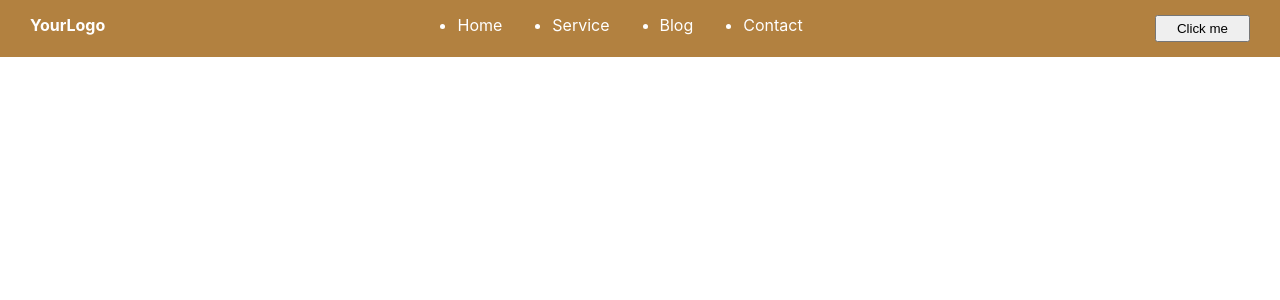
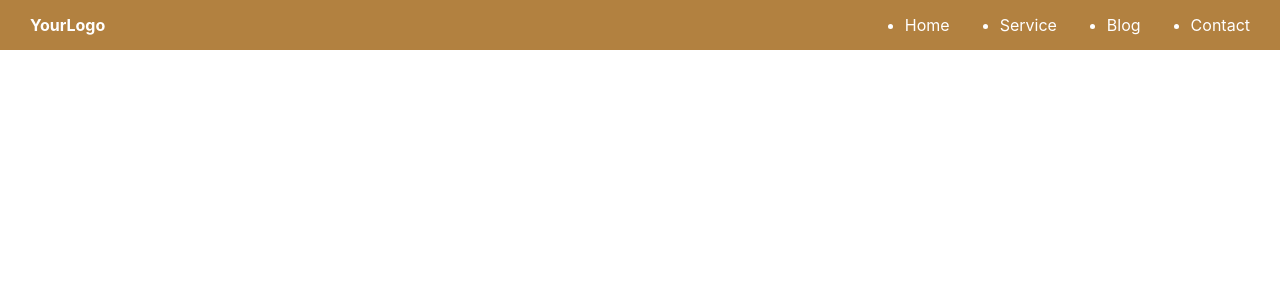
Before and after one commit to gohar-anjum/sr-react, a React (Create React App) app: page / in a window 1280 px wide. Shown: the top 300 px of the page. Built offline with nearby package versions, Linux system fonts and the light colour scheme.

Commit message:
First Commit on React App

```diff
--- a/src/Components/Header.js
+++ b/src/Components/Header.js
@@ -13,8 +13,6 @@ function Header(props){
                 <li>Blog</li>
                 <li>Contact</li>
             </ul>
-
-        <button >Click me</button>
         </div>
     );
 }
```
